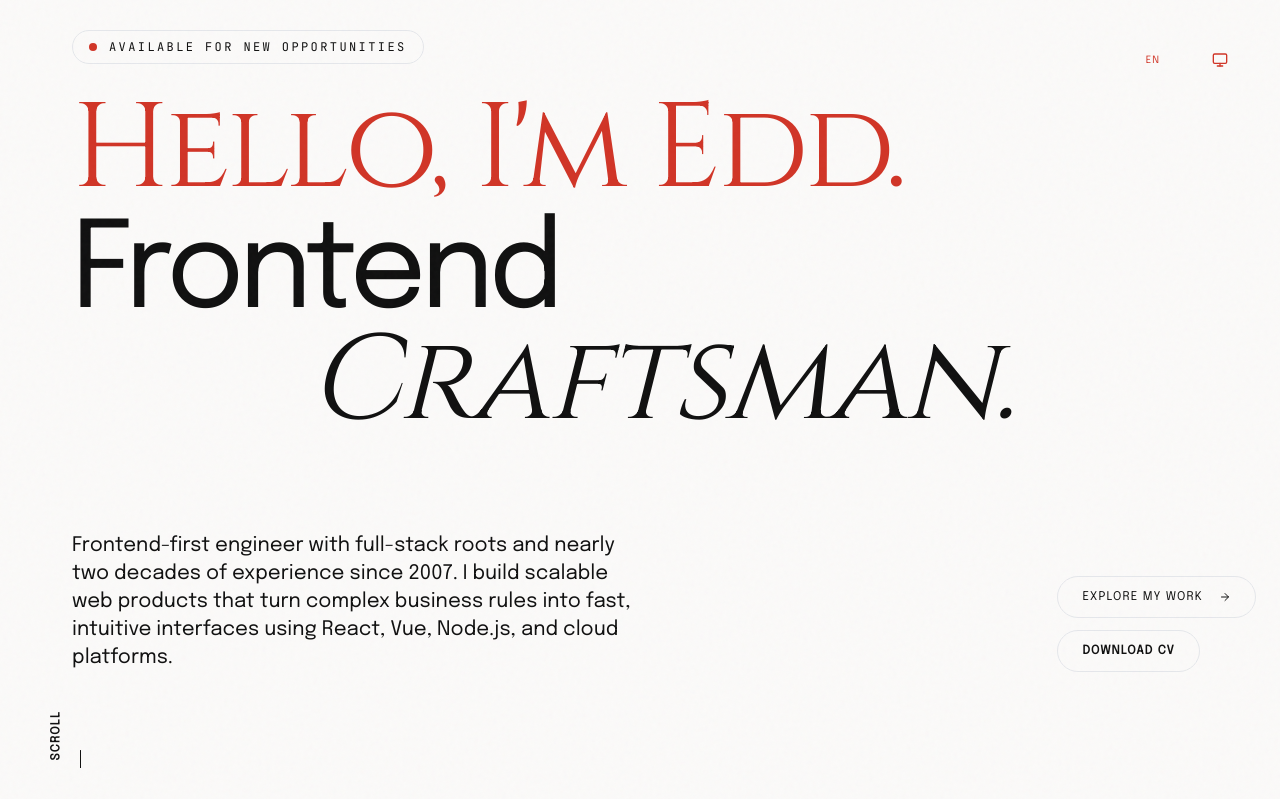
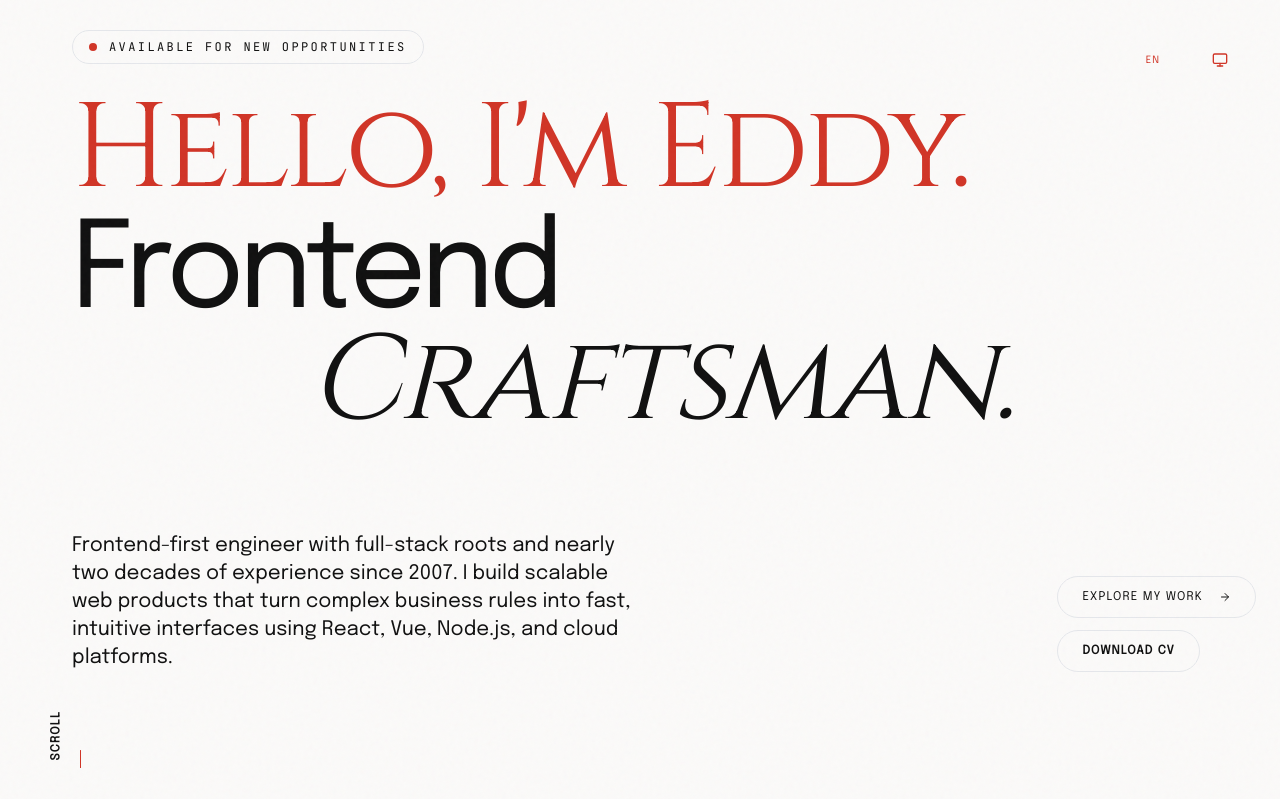
Before and after one commit to eddremonts86/eddremonts, a React (Vite) app in the folder edd-portfolio/: page / in a window 1280 px wide. Shown: the top 799 px of the page. Built offline with nearby package versions, Linux system fonts and the light colour scheme.

Commit message:
refactor: improve layout and styling in HeroSection, ScrollIndicator, and Preloader components

```diff
--- a/edd-portfolio/src/components/hero/HeroSection.tsx
+++ b/edd-portfolio/src/components/hero/HeroSection.tsx
@@ -80,14 +80,14 @@ export const HeroSection = () => {
       </m.div>
 
       {/* Main Content */}
-      <m.div style={{ opacity, scale, y }} className="container relative z-10 mx-auto w-full px-6">
+      <m.div style={{ opacity, scale, y }} className="container relative z-10 w-full px-6 mx-auto">
         <div className="mx-auto w-full max-w-[1400px] xl:pl-12">
           {/* Top Label */}
           <m.div
             initial={{ opacity: 0, y: 10 }}
             animate={{ opacity: 1, y: 0 }}
             transition={{ delay: 0.2, duration: 1, ease: APPLE_EASE }}
-            className="mb-4 flex flex-col items-baseline gap-4 sm:flex-row sm:items-center md:mb-8"
+            className="flex flex-col items-baseline gap-4 mb-4 sm:flex-row sm:items-center md:mb-8"
           >
             <StatusBadge
               label={t('hero.available', 'STATUS: ACCEPTING SELECT PROJECTS')}
@@ -108,8 +108,8 @@ export const HeroSection = () => {
                 onPointerEnter={() => setIsHovered(true)}
                 onPointerLeave={() => setIsHovered(false)}
               >
-                <span className="relative z-10 transition-colors duration-500">
-                  {t('hero.greeting', "Hello, I'm")} Edd.
+                <span className="relative z-10 transition-colors duration-100">
+                  {t('hero.greeting', "Hello, I'm")} Eddy.
                 </span>
                 <span className="bg-primary/30 absolute -bottom-2 left-0 right-0 h-[2px] origin-left scale-x-0 transition-transform duration-500 ease-out group-hover:scale-x-100 md:-bottom-4 md:h-[4px]" />
               </m.span>
@@ -118,7 +118,7 @@ export const HeroSection = () => {
                 initial={{ y: 50, opacity: 0 }}
                 animate={{ y: 0, opacity: 1 }}
                 transition={{ duration: 1.2, ease: APPLE_EASE, delay: 0.4 }}
-                className="mt-2 block font-display font-medium tracking-tighter dark:mix-blend-difference md:mt-4"
+                className="block mt-2 font-medium tracking-tighter font-display dark:mix-blend-difference md:mt-4"
               >
                 {t('hero.titleLine1')}
               </m.span>
@@ -135,7 +135,7 @@ export const HeroSection = () => {
           </div>
 
           {/* Description & CTAs */}
-          <div className="mt-12 flex flex-col gap-8 md:mt-24 md:flex-row md:items-end">
+          <div className="flex flex-col gap-8 mt-12 md:mt-24 md:flex-row md:items-end">
             <m.div
               initial={{ opacity: 0 }}
               animate={{ opacity: 1 }}
@@ -153,14 +153,14 @@ export const HeroSection = () => {
               initial={{ opacity: 0 }}
               animate={{ opacity: 1 }}
               transition={{ delay: 1, duration: 1.5 }}
-              className="flex shrink-0 flex-col items-start gap-3"
+              className="flex flex-col items-start gap-3 shrink-0"
             >
               <a
                 href="#projects"
                 className={`group inline-flex items-center justify-center gap-4 whitespace-nowrap rounded-full border bg-transparent px-6 py-3 text-[11px] font-medium uppercase tracking-widest transition-all duration-700 md:text-xs ${textColor} ${borderColor} ${buttonHover}`}
               >
                 <span>{t('hero.explore')}</span>
-                <ArrowRight className="h-3 w-3 shrink-0 transition-transform group-hover:translate-x-1" />
+                <ArrowRight className="w-3 h-3 transition-transform shrink-0 group-hover:translate-x-1" />
               </a>
               <a
                 href={cvUrl}
--- a/edd-portfolio/src/components/hero/ScrollIndicator.tsx
+++ b/edd-portfolio/src/components/hero/ScrollIndicator.tsx
@@ -16,7 +16,7 @@ export const ScrollIndicator = ({
     : isLightHover
       ? 'bg-black/20'
       : 'bg-foreground/20';
-  const thumbColor = isDarkHover ? 'bg-white' : isLightHover ? 'bg-black' : 'bg-foreground';
+  const thumbColor = isDarkHover ? 'bg-white' : isLightHover ? 'bg-black' : 'bg-primary';
   const textColor = isDarkHover
     ? 'text-white/60'
     : isLightHover
@@ -31,7 +31,7 @@ export const ScrollIndicator = ({
       className={`absolute bottom-8 left-6 flex items-center gap-4 transition-colors duration-700 md:left-12 ${textColor}`}
     >
       <span
-        className="rotate-180 text-xs font-bold uppercase tracking-widest"
+        className="text-xs font-bold tracking-widest uppercase rotate-180"
         style={{ writingMode: 'vertical-rl' }}
       >
         {label}
--- a/edd-portfolio/src/components/ui/layout/Preloader.tsx
+++ b/edd-portfolio/src/components/ui/layout/Preloader.tsx
@@ -51,10 +51,10 @@ export const Preloader = ({ onComplete }: { onComplete: () => void }) => {
         >
           <div className="flex w-full items-start justify-between font-mono text-[11px] uppercase tracking-widest opacity-40">
             <span>{t('preloader.loading')}</span>
-            <span>2024</span>
+            <span>2026</span>
           </div>
 
-          <div className="flex w-full flex-col items-center justify-center">
+          <div className="flex flex-col items-center justify-center w-full">
             <m.div
               className="text-foreground/80 font-serif text-7xl font-light lowercase leading-none tracking-tight md:text-[8rem]"
               initial={{ opacity: 0, y: 10 }}
@@ -65,7 +65,7 @@ export const Preloader = ({ onComplete }: { onComplete: () => void }) => {
             </m.div>
             <div className="bg-subtle relative mt-12 h-[1px] w-full max-w-xs overflow-hidden">
               <m.div
-                className="absolute left-0 top-0 h-full bg-foreground"
+                className="absolute top-0 left-0 h-full bg-foreground"
                 initial={{ width: '0%' }}
                 animate={{ width: `${progress}%` }}
                 transition={{ duration: 0.1 }}
@@ -75,7 +75,7 @@ export const Preloader = ({ onComplete }: { onComplete: () => void }) => {
 
           <div className="flex w-full items-end justify-between font-mono text-[11px] uppercase tracking-widest opacity-40">
             <span>{t('preloader.standby')}</span>
-            <span>Eduardo Inerarte</span>
+            <span className='text-primary'>Eduardo Inerarte</span>
           </div>
         </m.div>
       </m.div>
```
